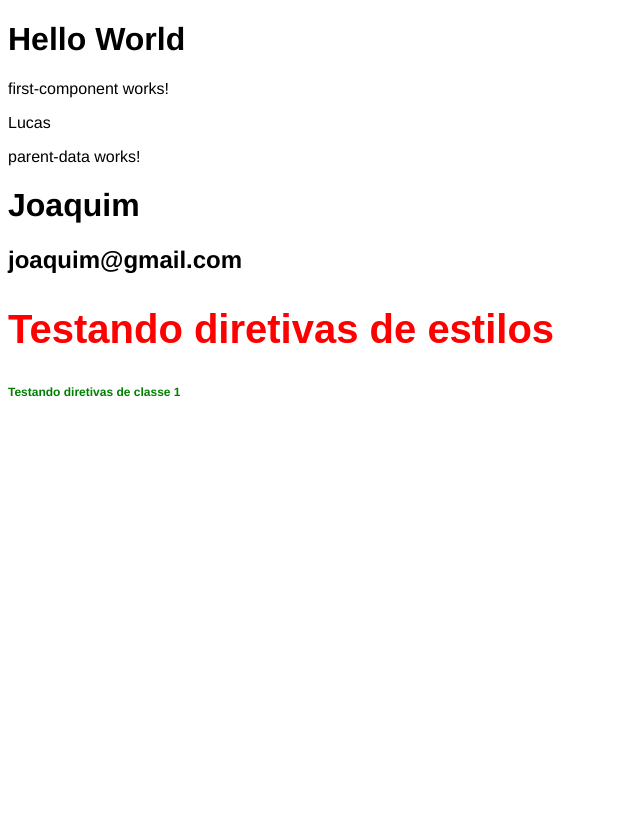
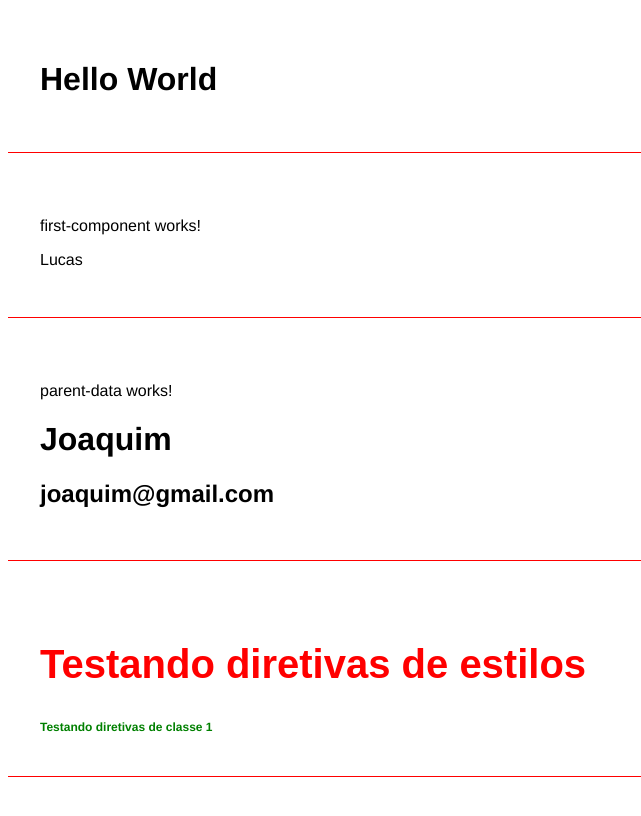
Before and after one commit to LucasAlmeida75/curso-angular, an Angular app: page / in a window 1280 px wide. Shown: the top 816 px of the page, without its empty margins (0-641 px from the left). Built offline with nearby package versions, Linux system fonts and the light colour scheme.

Commit message:
fix: separando aulas

```diff
--- a/src/app/app.component.html
+++ b/src/app/app.component.html
@@ -1,4 +1,6 @@
-<h1>Hello World</h1>
+<div class="class">
+    <h1>Hello World</h1>
+</div>
 <app-first-component></app-first-component>
 <app-parent-data [name]="userName" [userData]="userData"></app-parent-data>
 <app-directives></app-directives>
--- a/src/app/components/directives/directives.component.html
+++ b/src/app/components/directives/directives.component.html
@@ -1,3 +1,4 @@
+<div class="class">
     <h2 [ngStyle]="{'font-size': size + 'px', 'font-family': font, 'color': color}">
         Testando diretivas de estilos
     </h2>
@@ -5,3 +6,4 @@
     <h2 [ngClass]="classes">
         Testando diretivas de classe 1
     </h2>
+</div>
--- a/src/app/components/first-component/first-component.component.html
+++ b/src/app/components/first-component/first-component.component.html
@@ -1,2 +1,4 @@
-<p>first-component works!</p>
-<p>{{ name }}</p>
+<div class="class">
+    <p>first-component works!</p>
+    <p>{{ name }}</p>
+</div>
--- a/src/app/components/parent-data/parent-data.component.html
+++ b/src/app/components/parent-data/parent-data.component.html
@@ -1,3 +1,5 @@
-<p>parent-data works!</p>
-<h1>{{ name }}</h1>
-<h2>{{ userData.email }}</h2>
+<div class="class">
+    <p>parent-data works!</p>
+    <h1>{{ name }}</h1>
+    <h2>{{ userData.email }}</h2>
+</div>
--- a/src/styles.css
+++ b/src/styles.css
@@ -2,3 +2,13 @@
 * {
     font-family: 'Helvetica';
 }
+
+body {
+    padding-bottom: 500px;
+}
+
+.class {
+    border-bottom: 1px solid red;
+    padding: 2em;
+    margin-bottom: 1em;
+}
```
Lines whose indentation alone changed are shown as unchanged.
